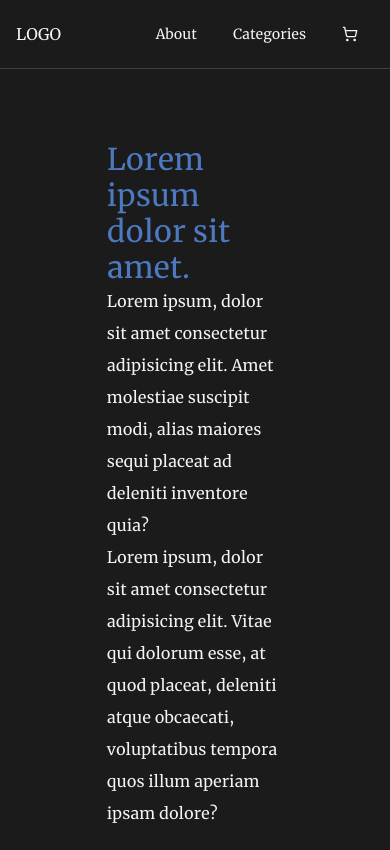
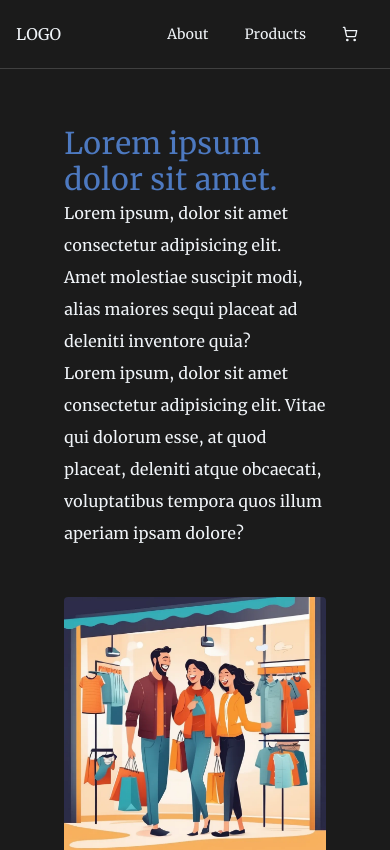
Before and after one commit to Ehsan-Mosaddeghi/online-shop, a Next.js app: page /about in a window 390 px wide. Shown: the top 850 px of the page. Built offline with nearby package versions, Linux system fonts and the light colour scheme.

Commit message:
Edit menu

```diff
--- a/app/_components/Navbar.jsx
+++ b/app/_components/Navbar.jsx
@@ -5,7 +5,7 @@ import { ShoppingCartIcon } from "lucide-react";
 const Navbar = () => {
   const menuItems = [
     { name: "About", to: "about" },
-    { name: "Categories", to: "categories" },
+    { name: "Products", to: "products" },
     { name: <ShoppingCartIcon />, to: "cart" },
   ];
 
--- a/app/about/page.jsx
+++ b/app/about/page.jsx
@@ -8,7 +8,7 @@ import Image from "next/image";
 
 const page = () => {
   return (
-    <section className="grid grid-cols-5 w-full mx-auto container p-8 my-10 items-center gap-12">
+    <section className="grid  md:grid-cols-5 w-full mx-auto container p-4 md:p-8 my-10 items-center gap-12">
       <div className="col-span-3 leading-8 col-start-2 md:col-start-1">
         <h1 className="text-3xl text-primary">Lorem ipsum dolor sit amet.</h1>
         <p>
```
